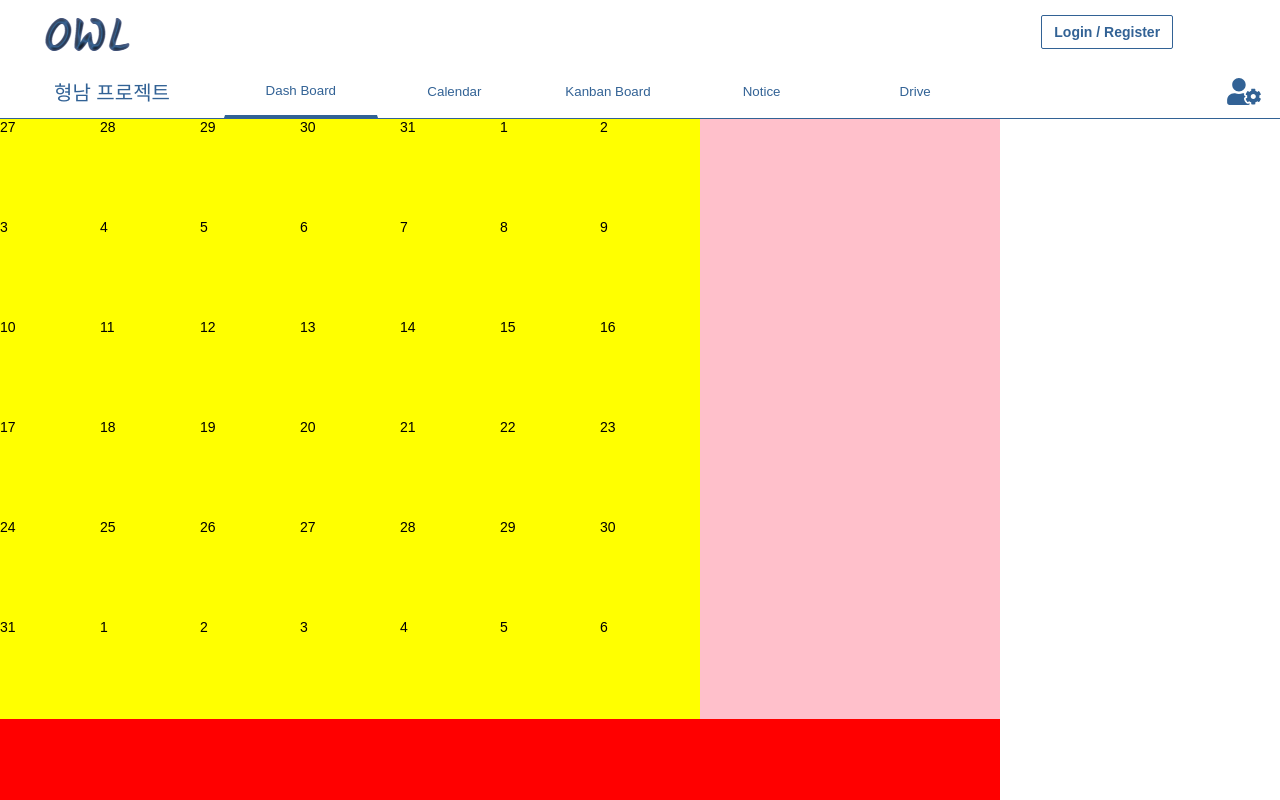
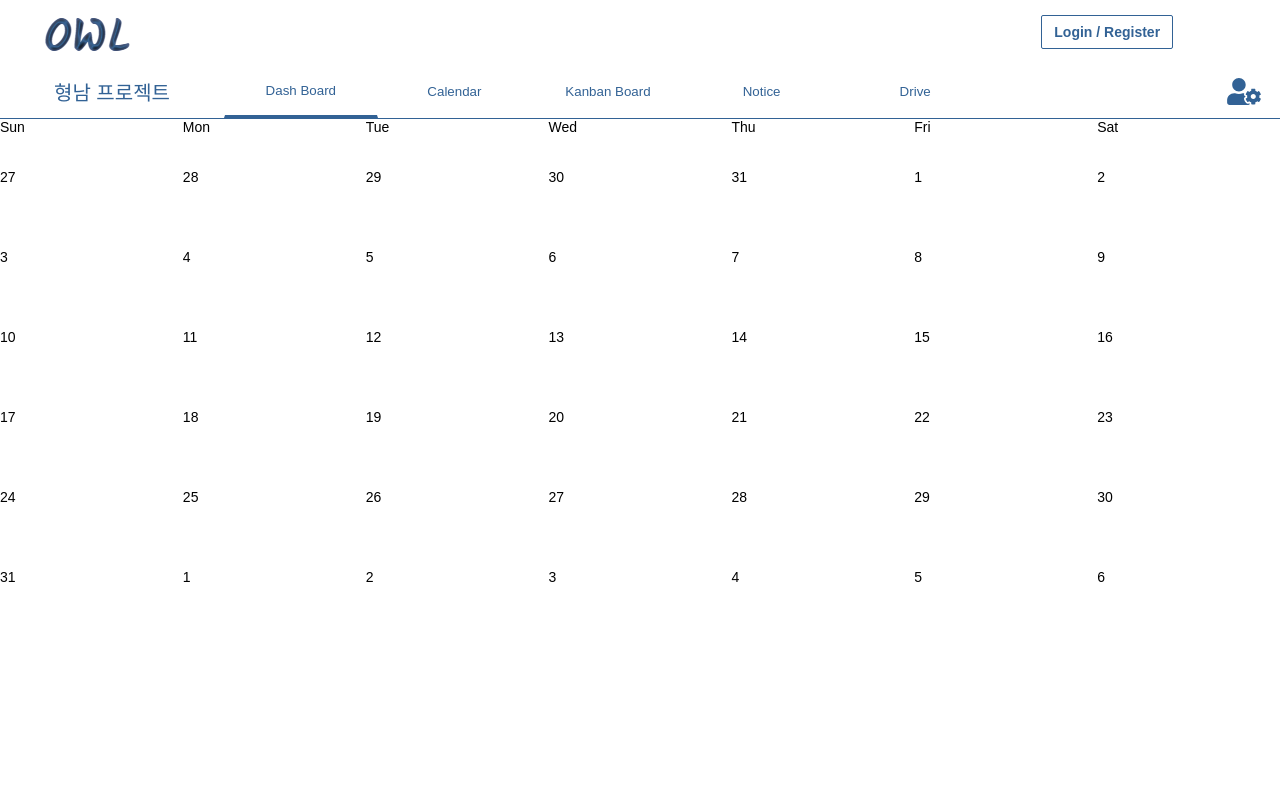
Before and after one commit to hyoungnamoh/react-owl, a Next.js app in the folder front/: page /project/projectList/projectDetail in a window 1280 px wide. Shown: the top 800 px of the page. Built offline with nearby package versions, Linux system fonts and the light colour scheme.

Commit message:
Modify: 캘린더 작업중

```diff
--- a/front/components/Calendar.tsx
+++ b/front/components/Calendar.tsx
@@ -1,22 +1,34 @@
 import { FC, useEffect, useState } from 'react';
 import styles from '../styles/Calendar.module.scss';
 import { getCalendarArray } from '../utils/calendarUtil';
-const Calendar: FC<CalendarProps> = ({ year, month }) => {
+const Calendar: FC<CalendarProps> = ({ year, month, style, className, headerHeight }) => {
   const [calendarArray, setCalendarArray] = useState<number[][]>([]);
+  const [days, setDays] = useState<day>(['Sun', 'Mon', 'Tue', 'Wed', 'Thu', 'Fri', 'Sat']);
   useEffect(() => {
     setCalendarArray(getCalendarArray({ year, month }));
   }, [year, month]);
   console.log(calendarArray);
   return (
     <div className={styles.wrapper}>
+      <div className={styles.header}>
+        {
+          days.map((e: day) => {
+            return (
+              <div className={styles.day}>
+                {e}
+              </div>
+            )
+          })
+        }
+      </div>
       {
         calendarArray.map((week, wIndex) => {
           return (
-            <div style={{ backgroundColor: 'pink', display: 'flex', flexDirection: 'row' }}>
+            <div style={{ display: 'flex', flexDirection: 'row', width: '100%', height: '100%' }}>
               {
                 week.map((day, dIndex) => {
                   return (
-                    <div style={{width: 100, height: 100, backgroundColor: 'yellow'}}>
+                    <div style={{ flex: 1 }}>
                       {day}
                     </div>
                   )
--- a/front/pages/project/projectList/projectDetail.tsx
+++ b/front/pages/project/projectList/projectDetail.tsx
@@ -118,7 +118,7 @@ const projectDetail = () => {
         </div>
         {/* <img src={'/images/user-cog-solid.svg'} color={'#326295'}/> */}
       </div>
-      <div style={{ backgroundColor: 'red', height: 1000, width: 1000 }}>
+      <div className={styles.calendar}>
         <Calendar year={2021} month={1} />
       </div>
     </div>
--- a/front/pages/sign/logInPage.tsx
+++ b/front/pages/sign/logInPage.tsx
@@ -8,7 +8,7 @@ import Link from 'next/link';
 import { useEffect } from 'react';
 import axios from 'axios';
 import Buttons from '../../components/Buttons';
-import { userStore, User } from '../../store';
+import { userStore } from '../../store';
 
 const dummyUser: User = {
   email: 'zzzsh789@naver.com',
@@ -134,7 +134,7 @@ const LogInPage = () => {
 }
 
 export async function getStaticProps() {
-  return { props: {a: 'a'  } };
+  return { props: { a: 'a' } };
   // // Call an external API endpoint to get posts
   // const res = await fetch('https://.../posts')
   // const posts = await res.json()
--- a/front/styles/Calendar.module.scss
+++ b/front/styles/Calendar.module.scss
@@ -1,4 +1,14 @@
 .wrapper {
   width: 100%;
   height: 100%;
+
+  .header {
+    display: flex;
+    width: 100%;
+  }
+  .day {
+    display: flex;
+    flex: 1;
+    height: 50px;
+  }
 }
--- a/front/styles/projectDetail.module.scss
+++ b/front/styles/projectDetail.module.scss
@@ -50,4 +50,9 @@
       }
     }
   }
+
+  .calendar {
+    height: 10vh;
+    width: 100%;
+  }
 }
--- a/front/types/declarations.d.ts
+++ b/front/types/declarations.d.ts
@@ -62,4 +62,9 @@ interface NoticeItem {
 interface CalendarProps {
   year: number,
   month: number,
+  className?: string,
+  style?: CSSProperties,
+  headerHeight?: number,
 }
+
+type day = ['Sun', 'Mon', 'Tue', 'Wed', 'Thu', 'Fri', 'Sat'] | ['Mon', 'Tue', 'Wed', 'Thu', 'Fri', 'Sat', 'Sun'];
```
